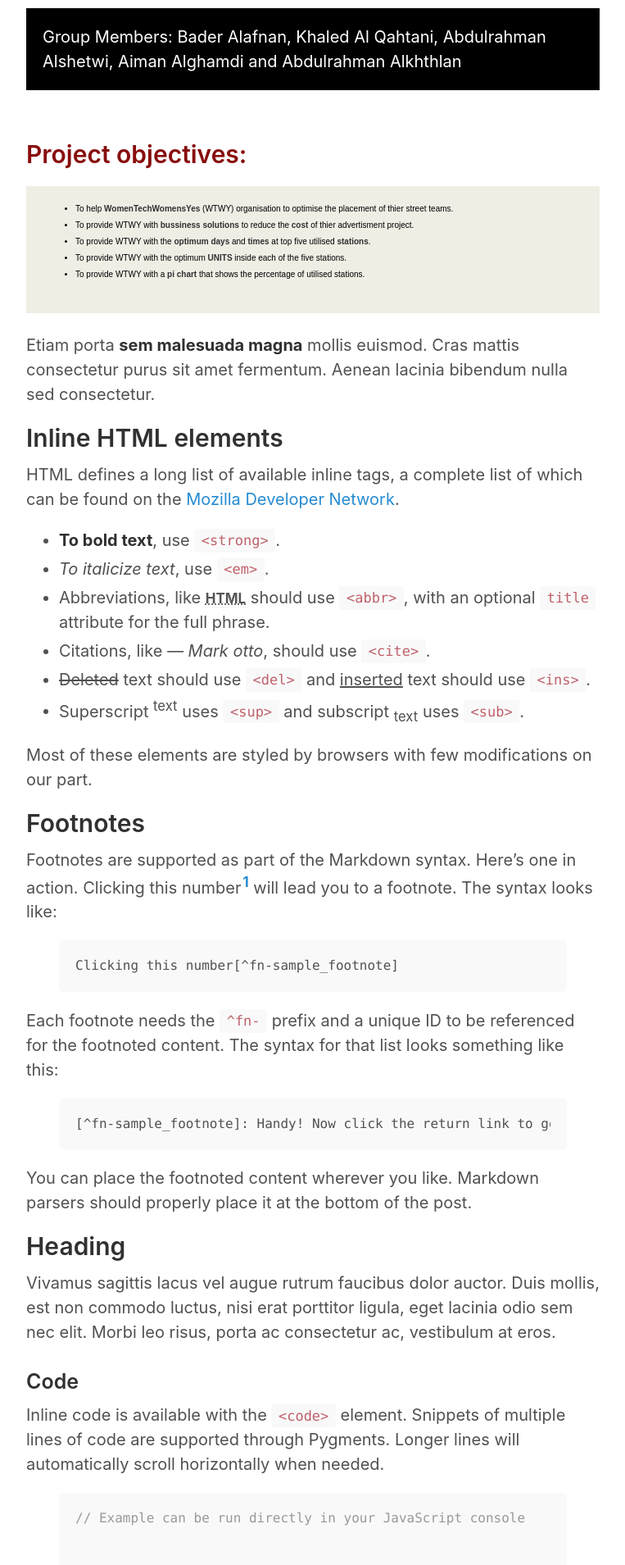
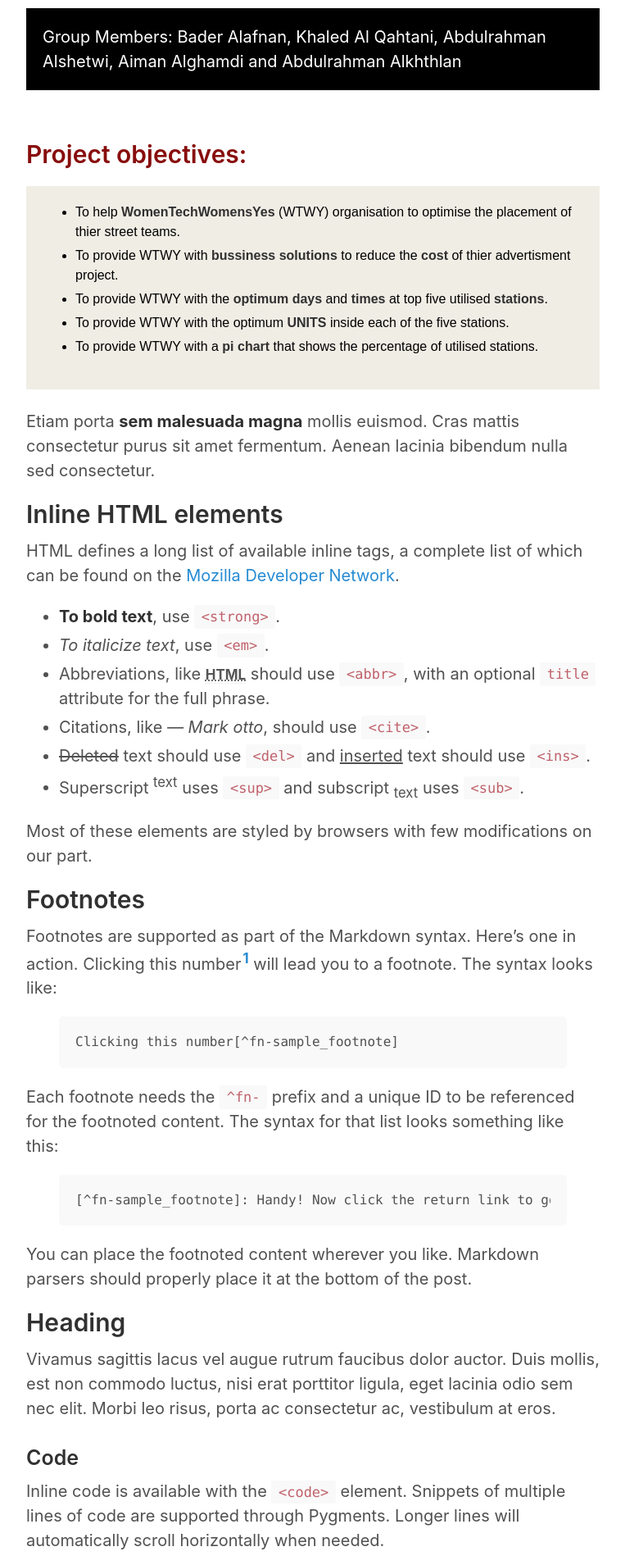
Before and after one commit to alafnan/alafnan.github.io, a Jekyll site: the page built from _posts/2015-01-6-example-content.md, in a window 1280 px wide. Shown: the part 303-2212 px from the top of the page at 82% size, without its empty margins (258-1021 px from the left). Built offline with Jekyll 4.4.1, drawn with Linux system fonts in a browser that asks for light colours.

Commit message:
Update 2015-01-6-example-content.md

```diff
--- a/_posts/2015-01-6-example-content.md
+++ b/_posts/2015-01-6-example-content.md
@@ -10,7 +10,7 @@ Group Members: Bader Alafnan, Khaled Al Qahtani, Abdulrahman Alshetwi, Aiman Alg
 
 <h1 style="font-size:1.5em; color:#880D0D; margin-top: 3rem; margin-bottom: 1rem;">Project objectives:</h1>
 
-<div style="margin-bottom: 1.2rem; padding: 1rem;   color: #000000;   background-color: #F0EDE5; font-family: Arial, Helvetica, sans-serif; font-size:0.5em;" >
+<div style="margin-bottom: 1.2rem; padding: 1rem;   color: #000000;   background-color: #F0EDE5; font-family: Arial, Helvetica, sans-serif; font-size:0.8em;" >
   <ul>
   <li>To help <strong>WomenTechWomensYes</strong> (WTWY) organisation to optimise the placement of thier street teams.</li>
   <li>To provide WTWY with <strong>bussiness solutions</strong> to reduce the <strong>cost</strong> of thier advertisment project.</li>
```
